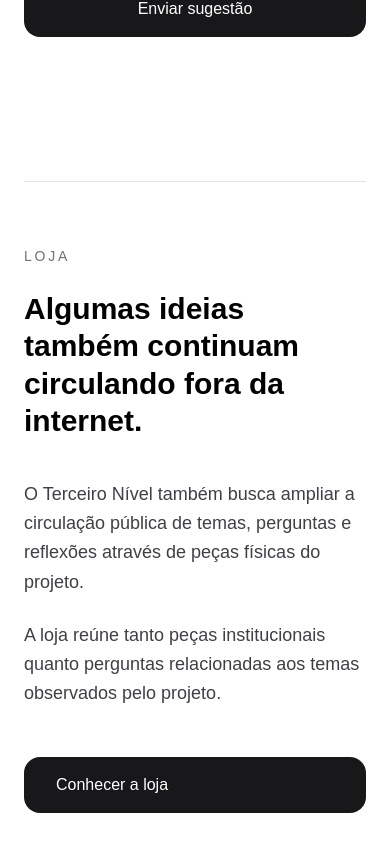
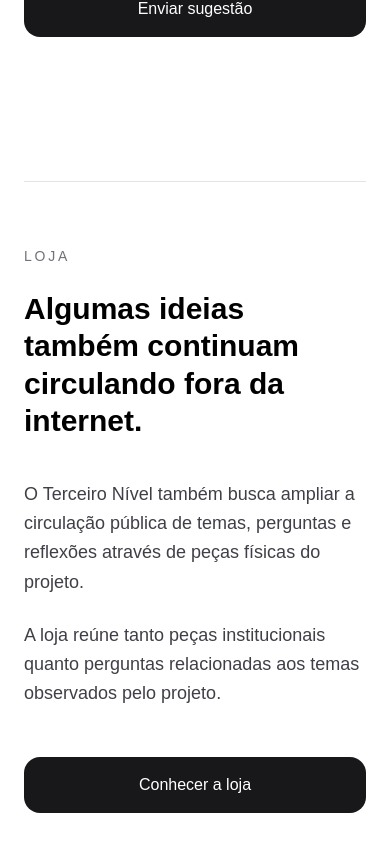
Before and after one commit to douglaslsoares-sketch/terceiro-nivel-app, a Next.js app: page /participar in a window 390 px wide. Shown: the part 4398-5249 px from the top of the page. Built offline with nearby package versions, Linux system fonts and the light colour scheme.

Commit message:
Publicação da primeira versão do Terceiro Nível

```diff
--- a/app/participar/page.tsx
+++ b/app/participar/page.tsx
@@ -435,7 +435,7 @@ className="py-16 md:py-20 border-t border-zinc-200 mt-20">
   href="https://mont.ink/terceiro-nivel"
   target="_blank"
   rel="noopener noreferrer"
-  className="inline-block w-full sm:w-auto bg-zinc-900 text-white rounded-2xl py-4 px-8 text-base font-medium hover:bg-zinc-800 transition-all duration-300"
+  className="inline-block w-full sm:w-auto text-center bg-zinc-900 text-white rounded-2xl py-4 px-8 text-base font-medium hover:bg-zinc-800 transition-all duration-300"
 >
   Conhecer a loja
 </a>
```
